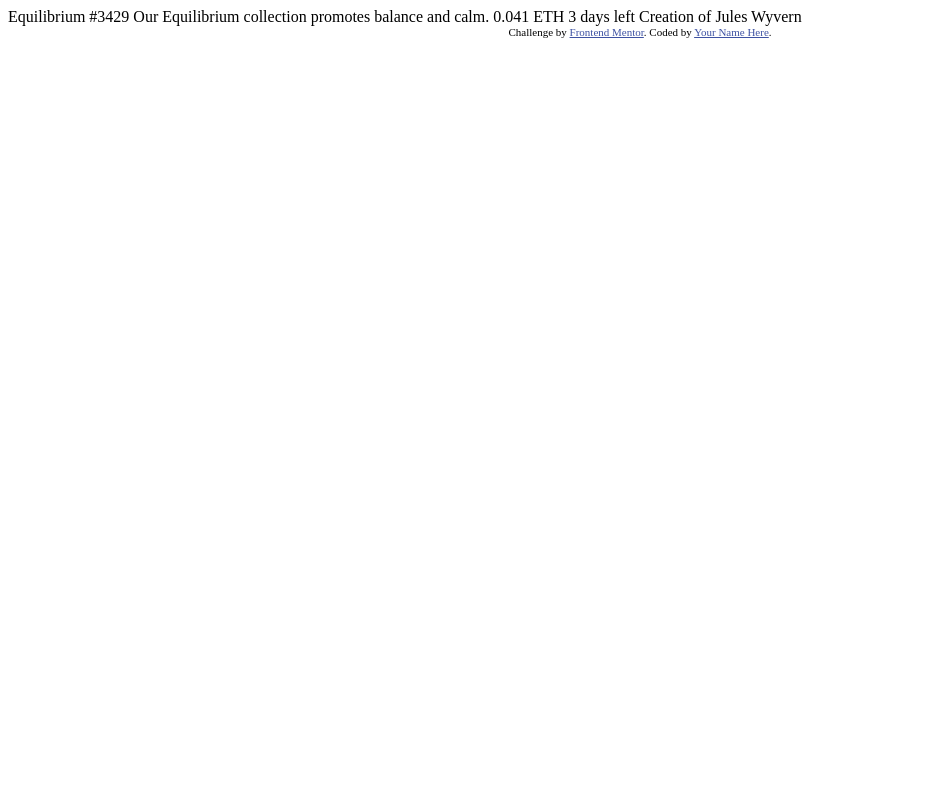
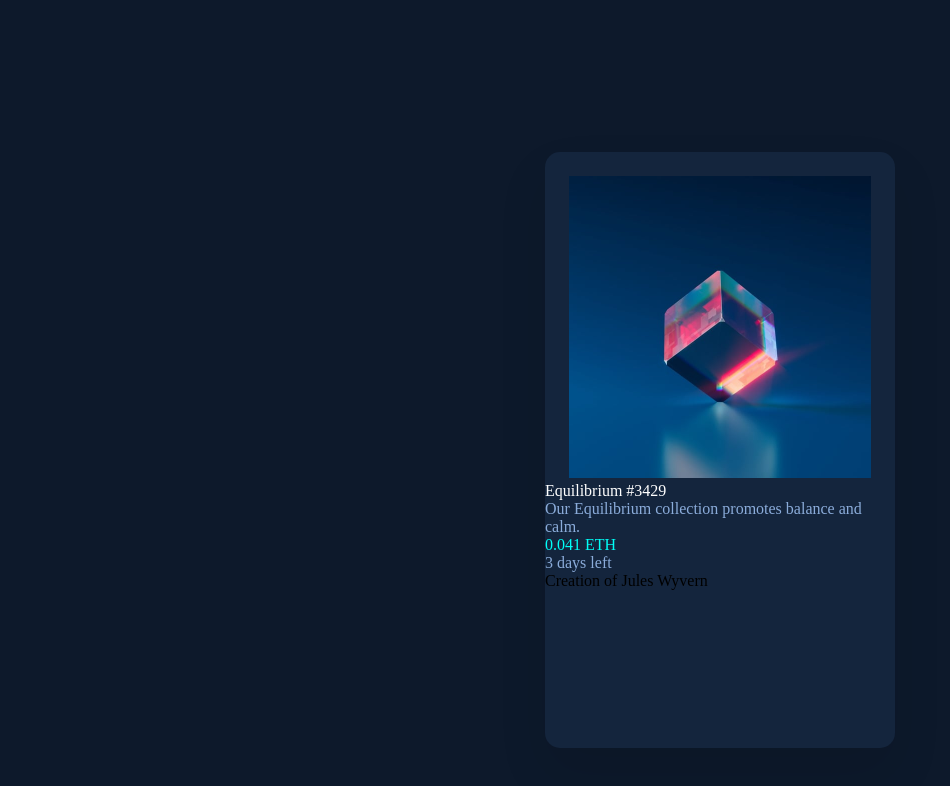
Before and after one commit to gabadadzeluca/nft-preview-card-component, a plain HTML site: page index.html in a window 1280 px wide. Shown: the whole page, without its empty margins (0-950 px from the left). Drawn offline with Linux system fonts and the light colour scheme.

Commit message:
add fonts

```diff
--- a/index.html
+++ b/index.html
@@ -3,31 +3,32 @@
 <head>
   <meta charset="UTF-8">
   <meta name="viewport" content="width=device-width, initial-scale=1.0"> <!-- displays site properly based on user's device -->
-
+  <link href="https://fonts.googleapis.com/css2?family=Outfit&display=swap" rel="stylesheet">
+  <link href="https://fonts.googleapis.com/css2?family=Outfit:wght@600&display=swap" rel="stylesheet">
+  <link href="https://fonts.googleapis.com/css2?family=Outfit:wght@300;600&display=swap" rel="stylesheet">
+  <link rel="stylesheet" href="style.css">
   <link rel="icon" type="image/png" sizes="32x32" href="./images/favicon-32x32.png">
 
   <title>Frontend Mentor | NFT preview card component</title>
 
-  <!-- Feel free to remove these styles or customise in your own stylesheet 👍 -->
   <style>
     .attribution { font-size: 11px; text-align: center; }
     .attribution a { color: hsl(228, 45%, 44%); }
   </style>
 </head>
 <body>
+  <section id="card">
+    <img src="images/image-equilibrium.jpg" alt="Equilibrium" id="image">
+    <div id="title-text" class="white">Equilibrium #3429</div>
 
-  Equilibrium #3429
+    <div id="main-text" class="soft-blue">Our Equilibrium collection promotes balance and calm.</div>
 
-  Our Equilibrium collection promotes balance and calm.
+    <div id="price-text" class="cyan">0.041 ETH</div>
+    <div id="time-text" class="soft-blue">3 days left</div>
 
-  0.041 ETH
-  3 days left
+    <div id="creator-text">Creation of Jules Wyvern</div>
+  </section>
 
-  Creation of Jules Wyvern
 
-  <div class="attribution">
-    Challenge by <a href="https://www.frontendmentor.io?ref=challenge" target="_blank">Frontend Mentor</a>.
-    Coded by <a href="#">Your Name Here</a>.
-  </div>
 </body>
 </html>
```
